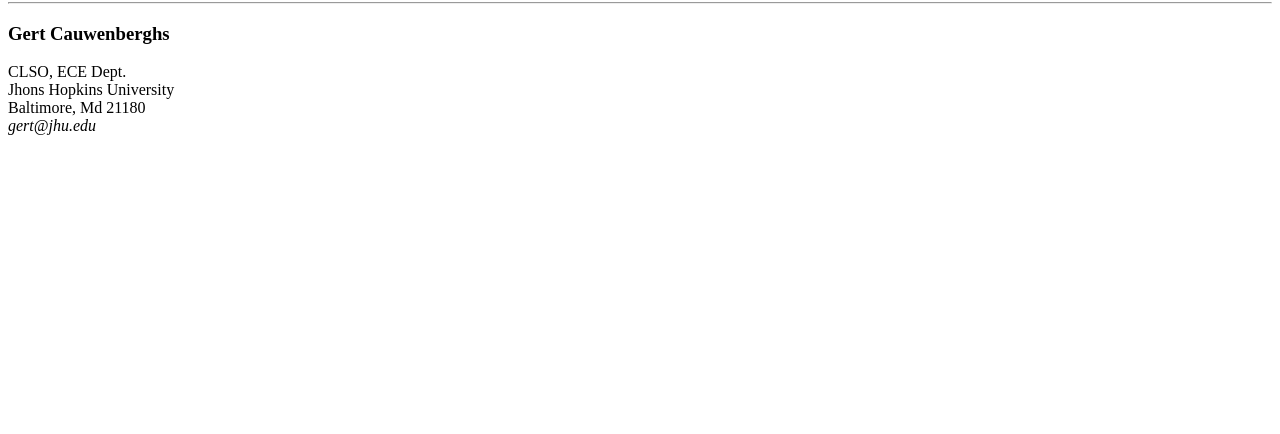
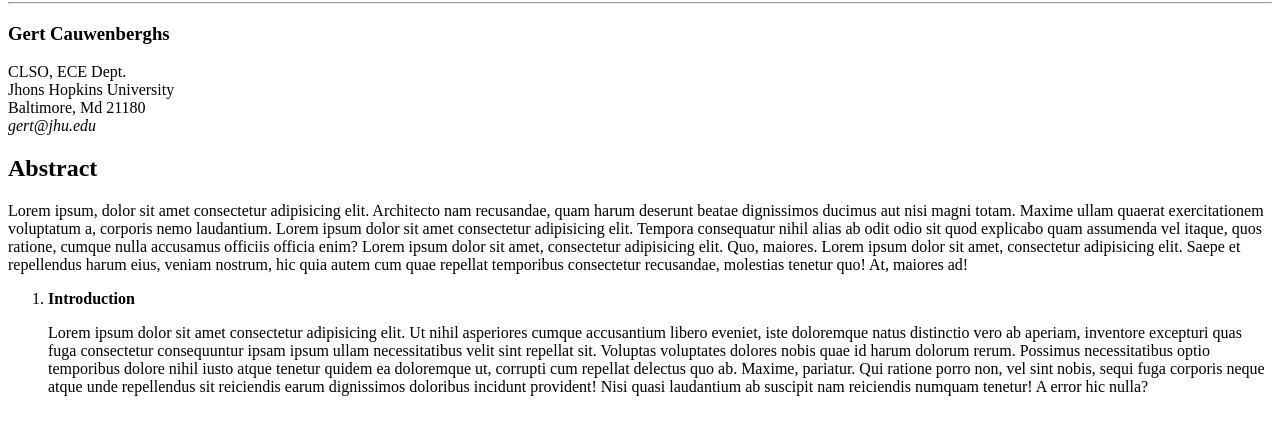
Before and after one commit to evelingcastillon/htmlcss-paper, a plain HTML site: page index.html in a window 1280 px wide. Shown: the part 78-512 px from the top of the page. Drawn offline with Linux system fonts and the light colour scheme.

Commit message:
complete main

```diff
--- a/index.html
+++ b/index.html
@@ -23,11 +23,27 @@
     </header>
     <!-- /Site Header -->
 
+
     <!-- Main site Content -->
     <main>
+        <section>
+            <h2>Abstract</h2>
+            <p>Lorem ipsum, dolor sit amet consectetur adipisicing elit. Architecto nam recusandae, quam harum deserunt beatae dignissimos ducimus aut nisi magni totam. Maxime ullam quaerat exercitationem voluptatum a, corporis nemo laudantium. Lorem ipsum dolor sit amet consectetur adipisicing elit. Tempora consequatur nihil alias ab odit odio sit quod explicabo quam assumenda vel itaque, quos ratione, cumque nulla accusamus officiis officia enim?
+            Lorem ipsum dolor sit amet, consectetur adipisicing elit. Quo, maiores. Lorem ipsum dolor sit amet, consectetur adipisicing elit. Saepe et repellendus harum eius, veniam nostrum, hic quia autem cum quae repellat temporibus consectetur recusandae, molestias tenetur quo! At, maiores ad!
+            </p>
+            <ol>
+                <li>
+                    <strong>Introduction</strong>
+                    <p>Lorem ipsum dolor sit amet consectetur adipisicing elit. Ut nihil asperiores cumque accusantium libero eveniet, iste doloremque natus distinctio vero ab aperiam, inventore excepturi quas fuga consectetur consequuntur ipsam ipsum ullam necessitatibus velit sint repellat sit. Voluptas voluptates dolores nobis quae id harum dolorum rerum. Possimus necessitatibus optio temporibus dolore nihil iusto atque tenetur quidem ea doloremque ut, corrupti cum repellat delectus quo ab. Maxime, pariatur. Qui ratione porro non, vel sint nobis, sequi fuga corporis neque atque unde repellendus sit reiciendis earum dignissimos doloribus incidunt provident! Nisi quasi laudantium ab suscipit nam reiciendis numquam tenetur! A error hic nulla?
+                    </p>
+                    <img src="" alt="">
+                </li>
+            </ol>
+        </section>
 
     </main>
     <!-- /Main site Content -->
+
 
     <!-- Site Footer -->
     <footer>
```
